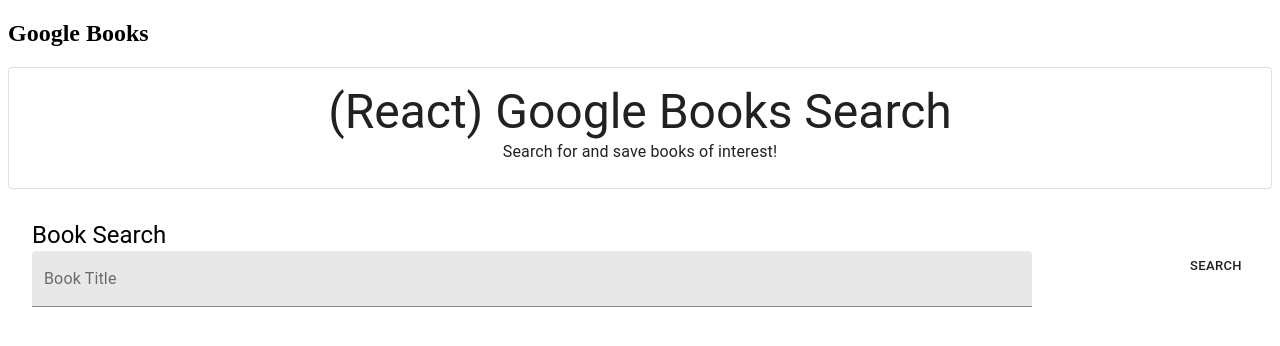
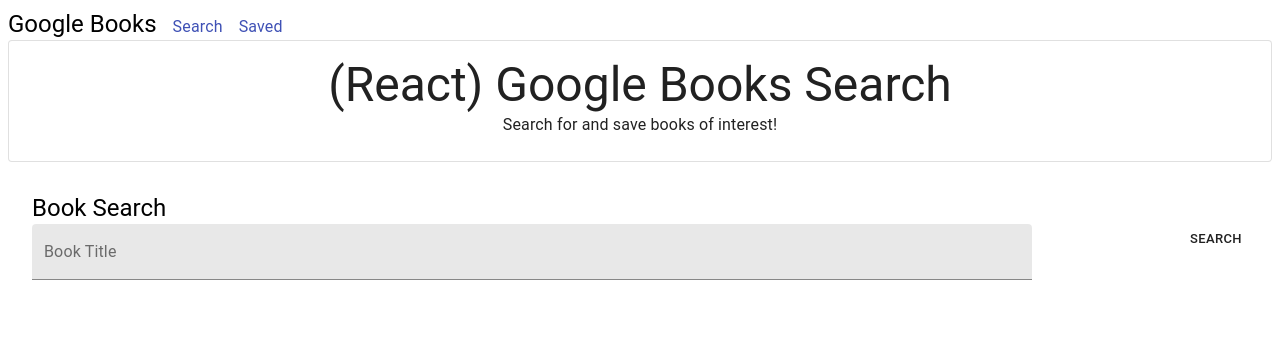
Before and after one commit to buitrof/GoogleBooksSearch, a React (Create React App) app in the folder client/: page / in a window 1280 px wide. Shown: the top 346 px of the page. Built offline with nearby package versions, Linux system fonts and the light colour scheme.

Commit message:
added views folder, made Navbar better

```diff
--- a/client/src/App.js
+++ b/client/src/App.js
@@ -1,15 +1,14 @@
-import React, { useState, useEffect } from 'react';
+import React, { useState, useEffect } from 'react'
 import {
   BrowserRouter as Router,
   Switch,
   Route
-} from 'react-router-dom';
-import Jumbotron from './components/Jumbotron';
-import Search from './components/Search'
-import Results from './components/Results'
-import axios from 'axios';
-import Book from './utils/Book';
-import BookContext from './utils/BookContext';
+} from 'react-router-dom'
+import Search from './components/views/Search'
+import Saved from './components/views/Saved'
+import Book from './utils/Book'
+import BookContext from './utils/BookContext'
+import axios from 'axios'
 require('dotenv').config()
 
 function App() {
@@ -67,22 +66,17 @@
   return (
     <BookContext.Provider value={bookState}>
       <Router>
-        <div>
-          <h2>Google Books</h2>
         <Switch>
           <Route exact path="/">
-              <Jumbotron />
             <Search />
-              <Results />
           </Route>
           <Route exact path="/saved">
-              <Jumbotron />
+            <Saved />
           </Route>
         </Switch>
-        </div>
       </Router>
     </BookContext.Provider>
-  );
+  )
 }
 
-export default App;
+export default App
--- /dev/null
+++ b/client/src/components/Navbar/Navbar.js
@@ -0,0 +1,34 @@
+import React from 'react'
+import { makeStyles } from '@material-ui/core/styles'
+import Link from '@material-ui/core/Link'
+import Typography from '@material-ui/core/Typography'
+
+const useStyles = makeStyles((theme) => ({
+  root: {
+    '& > * + *': {
+      marginLeft: theme.spacing(2),
+    },
+    display: 'inline'
+  },
+  inline: {
+    '& > * + *': {
+      marginLeft: theme.spacing(2),
+    },
+    display: 'inline'
+  }
+}))
+
+function Navbar() {
+
+  const classes = useStyles();
+
+  return (
+    <Typography component={'span'} className={classes.root}>
+      <Typography variant='h5' component='h2' className={classes.inline}>Google Books</Typography>
+      <Link href="/" variant="body1">Search</Link>
+      <Link href="/saved" variant="body1">Saved</Link>
+    </Typography>
+  )
+}
+
+export default Navbar
--- /dev/null
+++ b/client/src/components/Navbar/index.js
@@ -0,0 +1 @@
+export { default } from './Navbar.js'
--- /dev/null
+++ b/client/src/components/SearchBar/index.js
@@ -0,0 +1 @@
+export { default } from './SearchBar.js'
--- /dev/null
+++ b/client/src/components/views/Saved/Saved.js
@@ -0,0 +1,12 @@
+import React from 'react'
+import Navbar from '../../Navbar'
+
+function Saved() {
+  return (
+    <>
+      <Navbar />
+    </>
+  )
+}
+
+export default Saved
--- /dev/null
+++ b/client/src/components/views/Saved/index.js
@@ -0,0 +1 @@
+export { default } from './Saved.js'
--- /dev/null
+++ b/client/src/components/views/Search/Search.js
@@ -0,0 +1,18 @@
+import React from 'react'
+import Jumbotron from '../../Jumbotron'
+import SearchBar from '../../SearchBar'
+import Results from '../../Results'
+import Navbar from '../../Navbar'
+
+function Search() {
+  return (
+    <>
+      <Navbar />
+      <Jumbotron />
+      <SearchBar />
+      <Results />
+    </>
+  )
+}
+
+export default Search
```
Also changed, not shown: client/src/components/SearchBar/SearchBar.js (renamed from client/src/components/Search/Search.js), client/src/components/views/Search/index.js (renamed from client/src/components/Search/index.js). Lines whose indentation alone changed are shown as unchanged.
